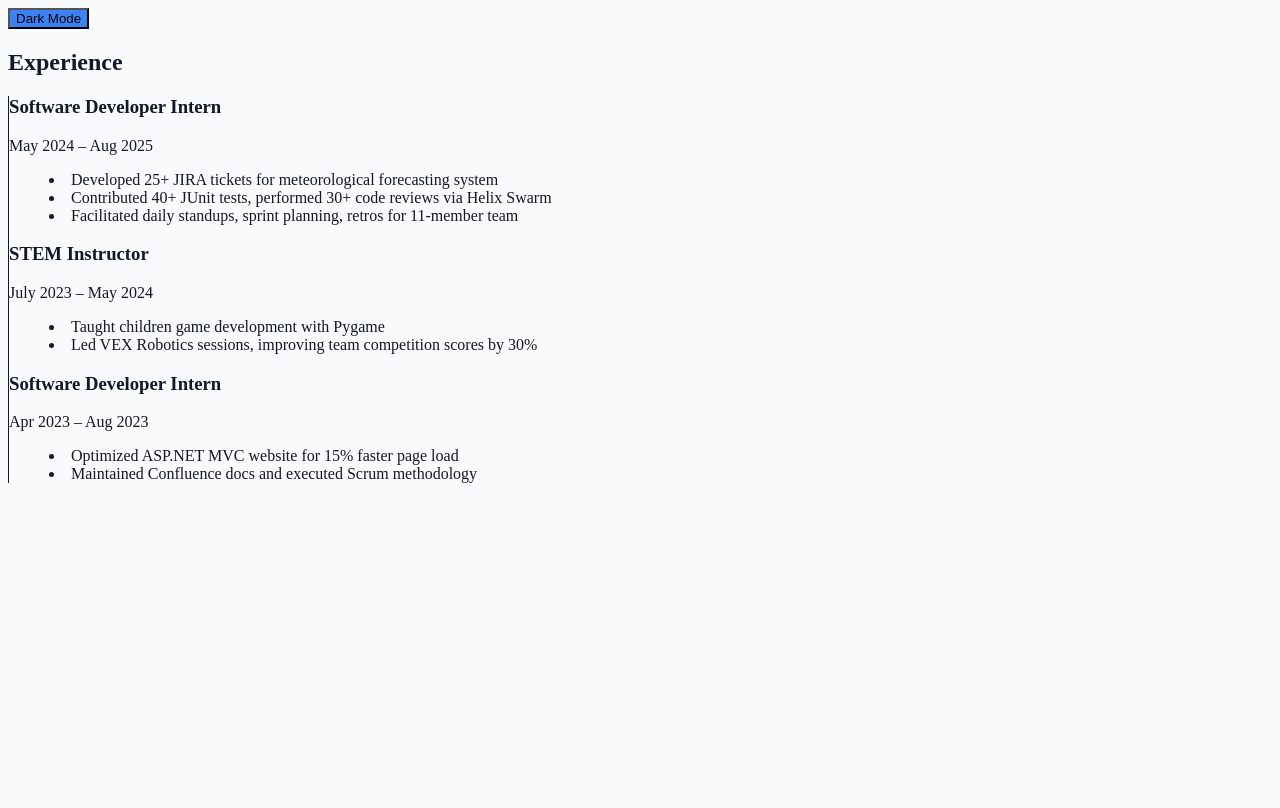
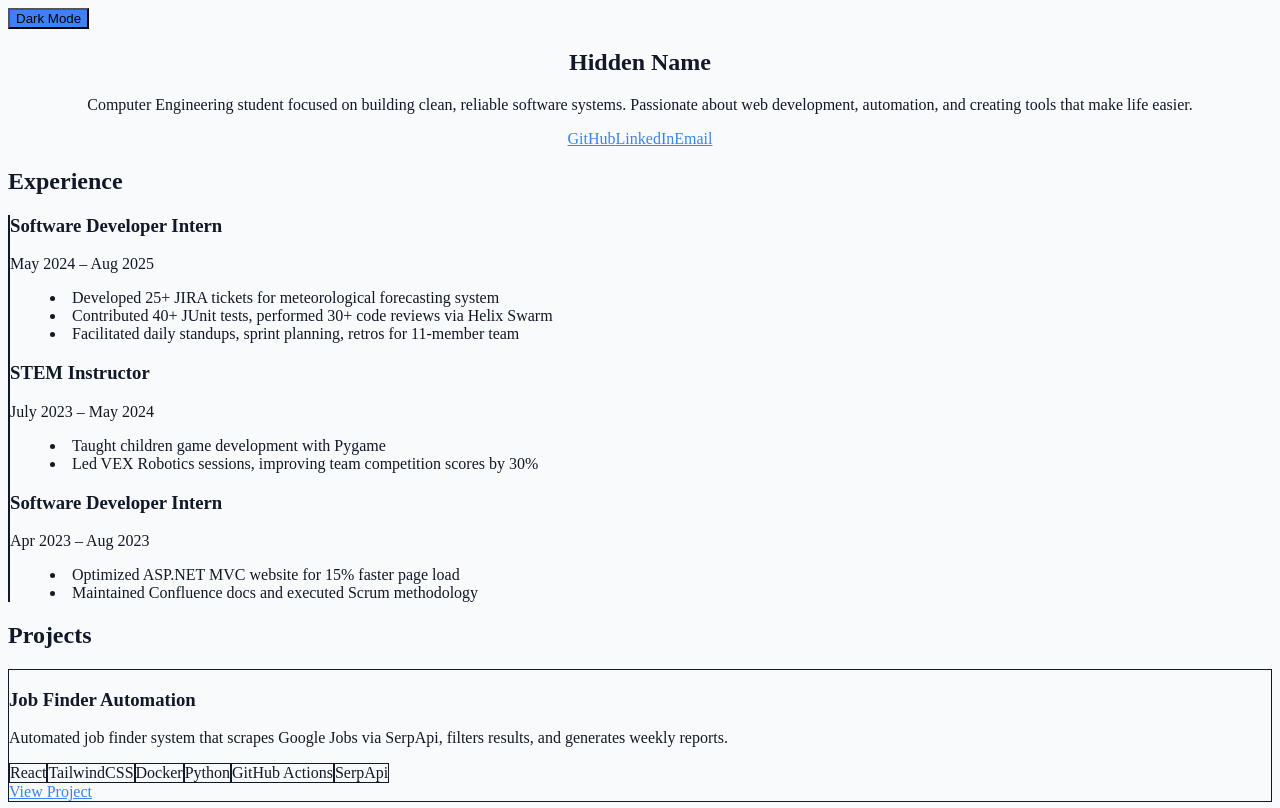
Before and after one commit to anmolp476/portfoliov2, a Next.js app: page / in a window 1280 px wide. Built offline with nearby package versions, Linux system fonts and the light colour scheme.

Commit message:
Added a projects section and hero/intro section

```diff
--- a/app/components/ExperienceTimeline.tsx
+++ b/app/components/ExperienceTimeline.tsx
@@ -43,8 +43,10 @@ const experiences: Experience[] = [
 export default function ExperienceTimeline() {
   return (
     <section className="my-24">
-      <h2 className="text-3xl font-semibold mb-10">Experience</h2>
-      <div className="relative border-l border-muted-light dark:border-muted-dark ml-4">
+      <h2 className="text-3xl font-semibold mb-10 text-gray-900 dark:text-gray-100">
+        Experience
+      </h2>
+      <div className="relative border-l-2 border-gray-300 dark:border-gray-700 ml-4">
         {experiences.map((exp, idx) => (
           <motion.div
             key={idx}
@@ -52,14 +54,19 @@ export default function ExperienceTimeline() {
             whileInView={{ opacity: 1, x: 0 }}
             viewport={{ once: true }}
             transition={{ duration: 0.5, delay: idx * 0.2 }}
-            className="mb-10 pl-6 relative"
+            className="mb-10 pl-8 relative"
           >
-            <span className="absolute -left-4 top-0 w-3 h-3 rounded-full bg-accent-light dark:bg-accent-dark"></span>
-            <h3 className="text-xl font-semibold">{exp.role}</h3>
-            <p className="text-sm text-muted-light dark:text-muted-dark">
+            {/* Timeline dot */}
+            <span className="absolute -left-5 top-1 w-4 h-4 rounded-full bg-blue-500 dark:bg-blue-400 shadow-lg"></span>
+
+            {/* Experience content */}
+            <h3 className="text-xl font-semibold text-gray-900 dark:text-gray-100">
+              {exp.role}
+            </h3>
+            <p className="text-sm text-gray-700 dark:text-gray-300">
               {exp.duration}
             </p>
-            <ul className="mt-2 list-disc list-inside text-sm text-muted-light dark:text-muted-dark">
+            <ul className="mt-2 list-disc list-inside text-sm text-gray-700 dark:text-gray-300">
               {exp.details.map((detail, i) => (
                 <li key={i}>{detail}</li>
               ))}
--- /dev/null
+++ b/app/components/Hero.tsx
@@ -0,0 +1,79 @@
+"use client";
+
+import { motion } from "framer-motion";
+
+export default function Hero() {
+  return (
+    <section className="relative py-32 text-center overflow-hidden">
+      {/* subtle gradient "outer space" background */}
+      <div className="absolute inset-0 -z-10 bg-gradient-to-b from-[#0b0f2d] via-[#020617] to-[#0b0f2d] opacity-60"></div>
+
+      {/* twinkling stars (optional subtle dots) */}
+      <div className="absolute inset-0 -z-20">
+        <div
+          className="w-[2px] h-[2px] bg-white rounded-full absolute animate-pulse"
+          style={{ top: "20%", left: "10%" }}
+        ></div>
+        <div
+          className="w-[1.5px] h-[1.5px] bg-white rounded-full absolute animate-pulse"
+          style={{ top: "50%", left: "70%" }}
+        ></div>
+        <div
+          className="w-[2px] h-[2px] bg-white rounded-full absolute animate-pulse"
+          style={{ top: "80%", left: "40%" }}
+        ></div>
+      </div>
+
+      <motion.h1
+        initial={{ opacity: 0, y: -50 }}
+        animate={{ opacity: 1, y: 0 }}
+        transition={{ duration: 0.8 }}
+        className="text-5xl md:text-7xl font-bold text-gray-100 mb-6"
+      >
+        Hidden Name
+      </motion.h1>
+
+      <motion.p
+        initial={{ opacity: 0, y: 20 }}
+        animate={{ opacity: 1, y: 0 }}
+        transition={{ duration: 0.8, delay: 0.3 }}
+        className="text-lg md:text-xl text-gray-300 max-w-2xl mx-auto mb-8"
+      >
+        Computer Engineering student focused on building clean, reliable
+        software systems. Passionate about web development, automation, and
+        creating tools that make life easier.
+      </motion.p>
+
+      {/* social links */}
+      <motion.div
+        initial={{ opacity: 0 }}
+        animate={{ opacity: 1 }}
+        transition={{ duration: 0.8, delay: 0.6 }}
+        className="flex justify-center gap-6"
+      >
+        <a
+          href="https://github.com/fake"
+          target="_blank"
+          rel="noopener noreferrer"
+          className="px-4 py-2 bg-blue-500 rounded text-white hover:bg-blue-600 transition"
+        >
+          GitHub
+        </a>
+        <a
+          href="https://linkedin.com/in/randomAccount"
+          target="_blank"
+          rel="noopener noreferrer"
+          className="px-4 py-2 bg-blue-400 rounded text-white hover:bg-blue-500 transition"
+        >
+          LinkedIn
+        </a>
+        <a
+          href="mailto:fake@email.com"
+          className="px-4 py-2 bg-gray-700 dark:bg-gray-300 text-white dark:text-gray-900 rounded hover:bg-gray-800 dark:hover:bg-gray-400 transition"
+        >
+          Email
+        </a>
+      </motion.div>
+    </section>
+  );
+}
--- a/app/components/LightDarkToggle.tsx
+++ b/app/components/LightDarkToggle.tsx
@@ -14,7 +14,7 @@ export default function ThemeToggle() {
   return (
     <button
       onClick={() => setIsDark(!isDark)}
-      className="px-4 py-2 rounded bg-[var(--accent-light)] text-white dark:bg-[var(--accent-dark)]"
+      className="px-4 py-2 rounded bg-(--accent-light) text-white dark:bg-(--accent-dark)"
     >
       {isDark ? "Light Mode" : "Dark Mode"}
     </button>
--- /dev/null
+++ b/app/components/ProjectsSection.tsx
@@ -0,0 +1,76 @@
+"use client";
+
+import { motion } from "framer-motion";
+
+interface Project {
+  title: string;
+  description: string;
+  tech: string[];
+  link?: string;
+}
+
+const projects: Project[] = [
+  {
+    title: "Job Finder Automation",
+    description:
+      "Automated job finder system that scrapes Google Jobs via SerpApi, filters results, and generates weekly reports.",
+    tech: [
+      "React",
+      "TailwindCSS",
+      "Docker",
+      "Python",
+      "GitHub Actions",
+      "SerpApi",
+    ],
+    link: "https://github.com/fake/job-finder",
+  },
+];
+
+export default function ProjectsSection() {
+  return (
+    <section className="my-24">
+      <h2 className="text-3xl font-semibold mb-10 text-gray-900 dark:text-gray-100">
+        Projects
+      </h2>
+      <div className="grid md:grid-cols-2 gap-8">
+        {projects.map((proj, idx) => (
+          <motion.div
+            key={idx}
+            initial={{ opacity: 0, y: 30 }}
+            whileInView={{ opacity: 1, y: 0 }}
+            viewport={{ once: true }}
+            transition={{ duration: 0.5, delay: idx * 0.2 }}
+            className="p-6 rounded-xl border border-gray-300 dark:border-gray-700 shadow hover:shadow-lg transition-shadow bg-white dark:bg-gray-900"
+          >
+            <h3 className="text-xl font-semibold mb-2 text-gray-900 dark:text-gray-100">
+              {proj.title}
+            </h3>
+            <p className="text-sm text-gray-700 dark:text-gray-300 mb-4">
+              {proj.description}
+            </p>
+            <div className="flex flex-wrap gap-2 text-xs text-blue-500 dark:text-blue-400">
+              {proj.tech.map((t, i) => (
+                <span
+                  key={i}
+                  className="px-2 py-1 border border-blue-500 dark:border-blue-400 rounded"
+                >
+                  {t}
+                </span>
+              ))}
+            </div>
+            {proj.link && (
+              <a
+                href={proj.link}
+                target="_blank"
+                rel="noopener noreferrer"
+                className="mt-4 inline-block text-blue-500 dark:text-blue-400 underline text-sm"
+              >
+                View Project
+              </a>
+            )}
+          </motion.div>
+        ))}
+      </div>
+    </section>
+  );
+}
--- a/app/page.tsx
+++ b/app/page.tsx
@@ -1,11 +1,15 @@
 import LightDarkToggle from "./components/LightDarkToggle";
+import Hero from "./components/Hero";
 import ExperienceTimeline from "./components/ExperienceTimeline";
+import ProjectsSection from "./components/ProjectsSection";
 
 export default function Home() {
   return (
     <main className="min-h-screen px-6 md:px-16 py-20 max-w-5xl mx-auto">
       <LightDarkToggle />
+      <Hero />
       <ExperienceTimeline />
+      <ProjectsSection />
     </main>
   );
 }
```
